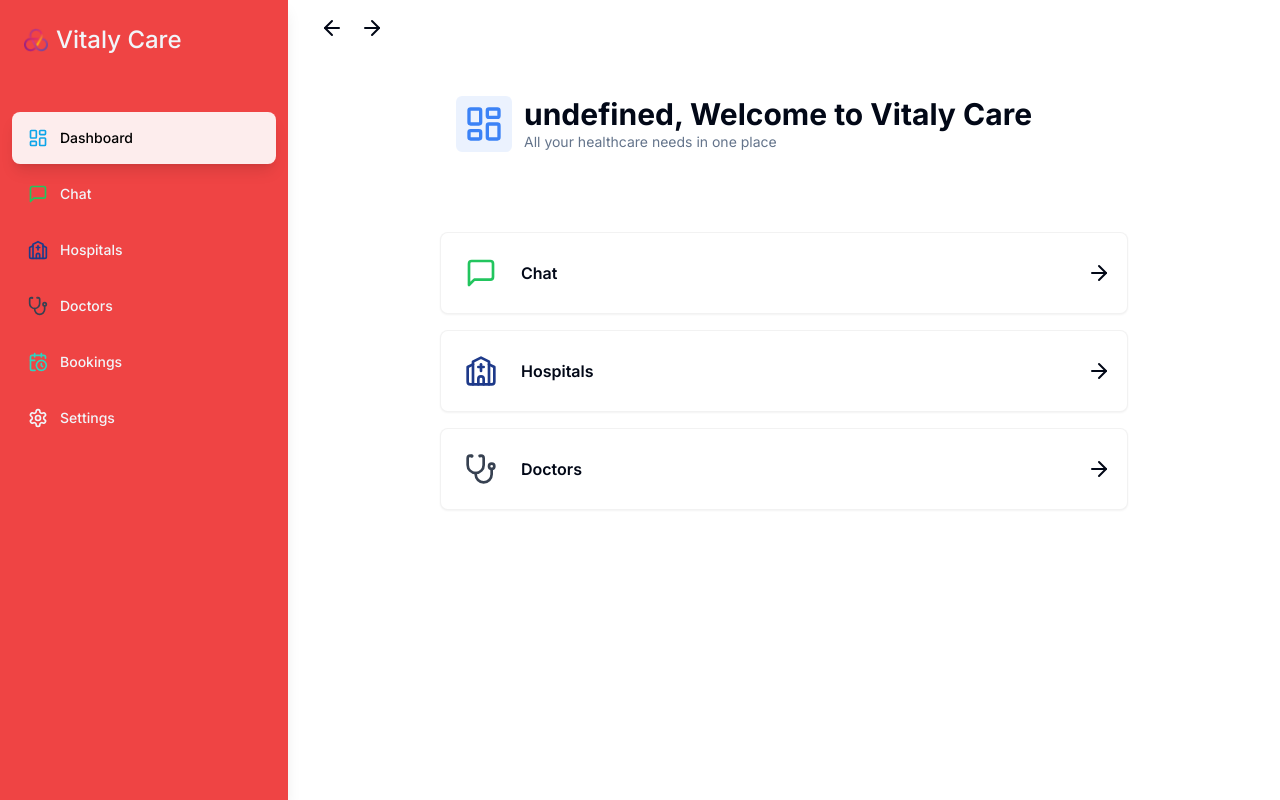
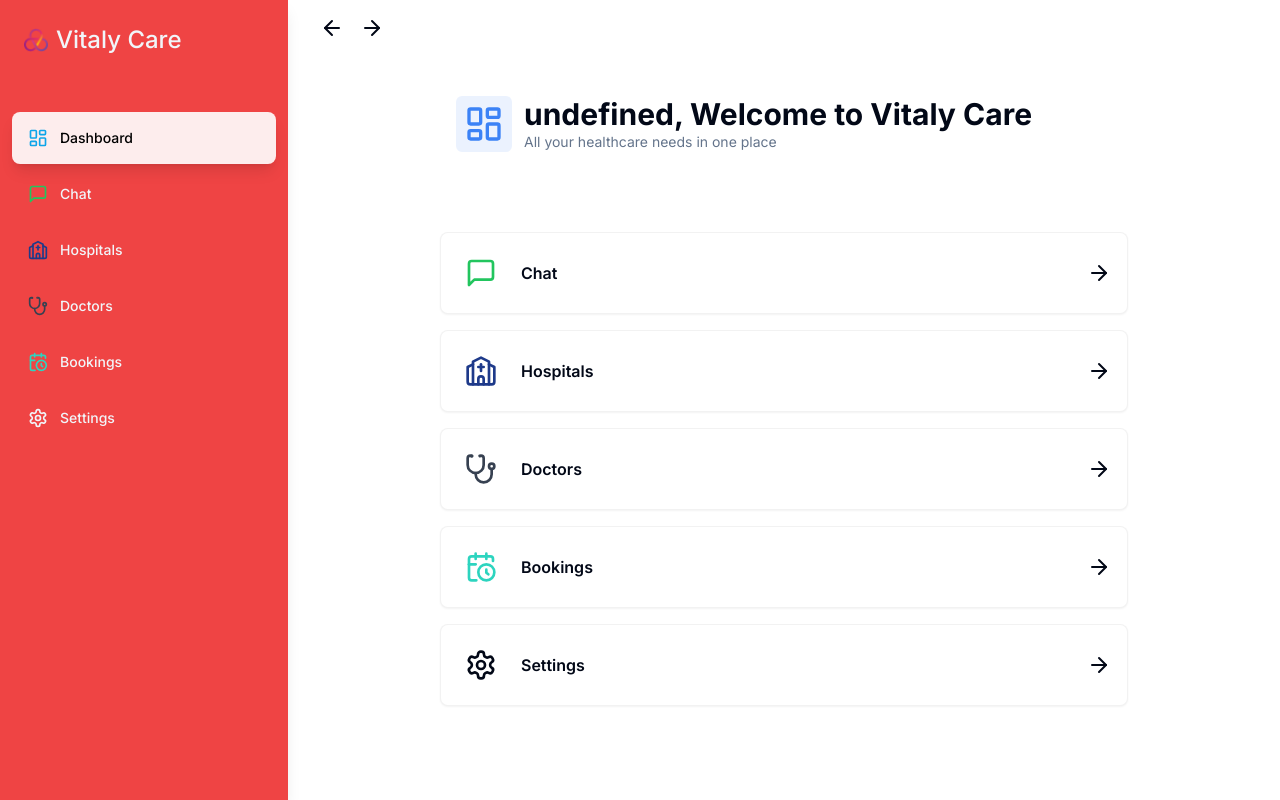
Before and after one commit to kasubonteng/vitalycare, a Next.js app: page /dashboard in a window 1280 px wide. Built offline with nearby package versions, Linux system fonts and the light colour scheme; no server answers; the database is empty.

Commit message:
Add new links to DashboardCard component

```diff
--- a/components/DashboardCard.tsx
+++ b/components/DashboardCard.tsx
@@ -1,6 +1,13 @@
 "use client";
 
-import { ArrowRight, Church, MessageSquare, Stethoscope } from "lucide-react";
+import {
+	ArrowRight,
+	CalendarClock,
+	Church,
+	MessageSquare,
+	Settings,
+	Stethoscope,
+} from "lucide-react";
 import { Card } from "./ui/card";
 import { useRouter } from "next/navigation";
 import { cn } from "@/lib/utils";
@@ -26,6 +33,20 @@ const links = [
 		href: "/doctors",
 		color: "text-gray-700",
 		bgColor: "text-gray-700/10",
+	},
+	{
+		name: "Bookings",
+		icon: CalendarClock,
+		href: "/bookings",
+		color: "text-teal-400",
+		bgColor: "text-teal-400/10",
+	},
+	{
+		name: "Settings",
+		icon: Settings,
+		href: "/settings",
+		// color: "text-teal-400",
+		// bgColor: "text-teal-400/10",
 	},
 ];
 
```
